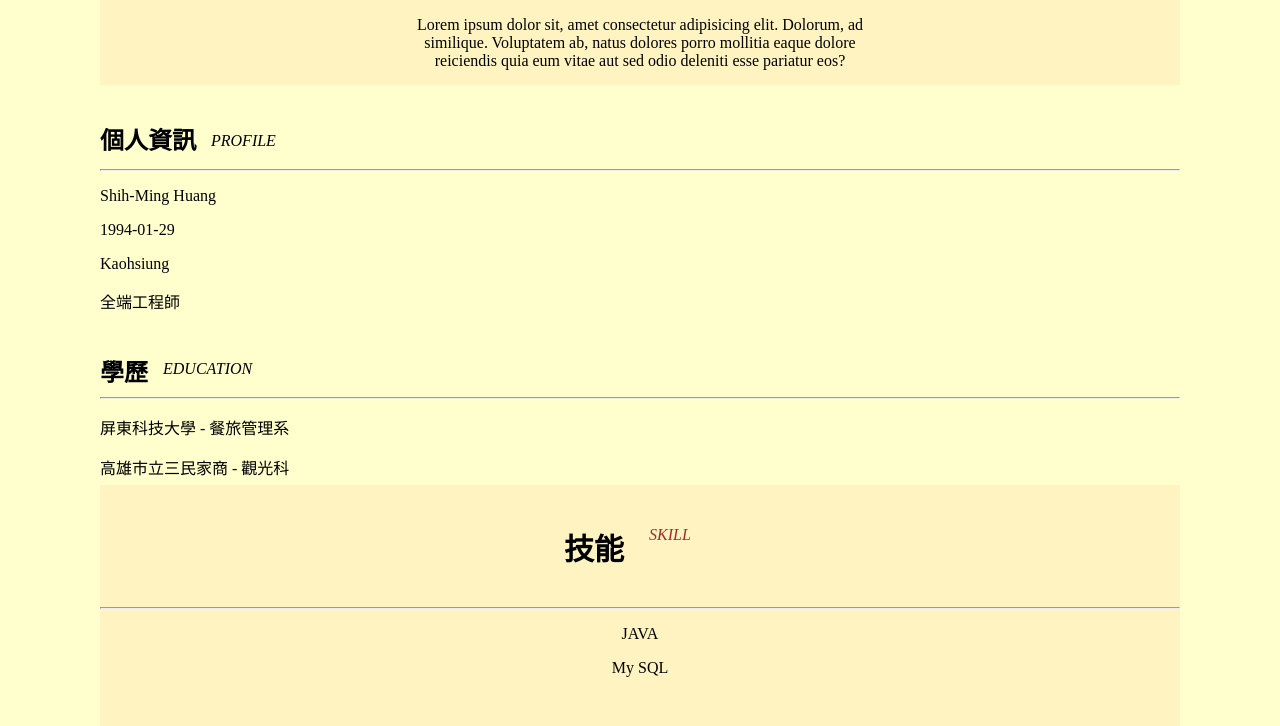
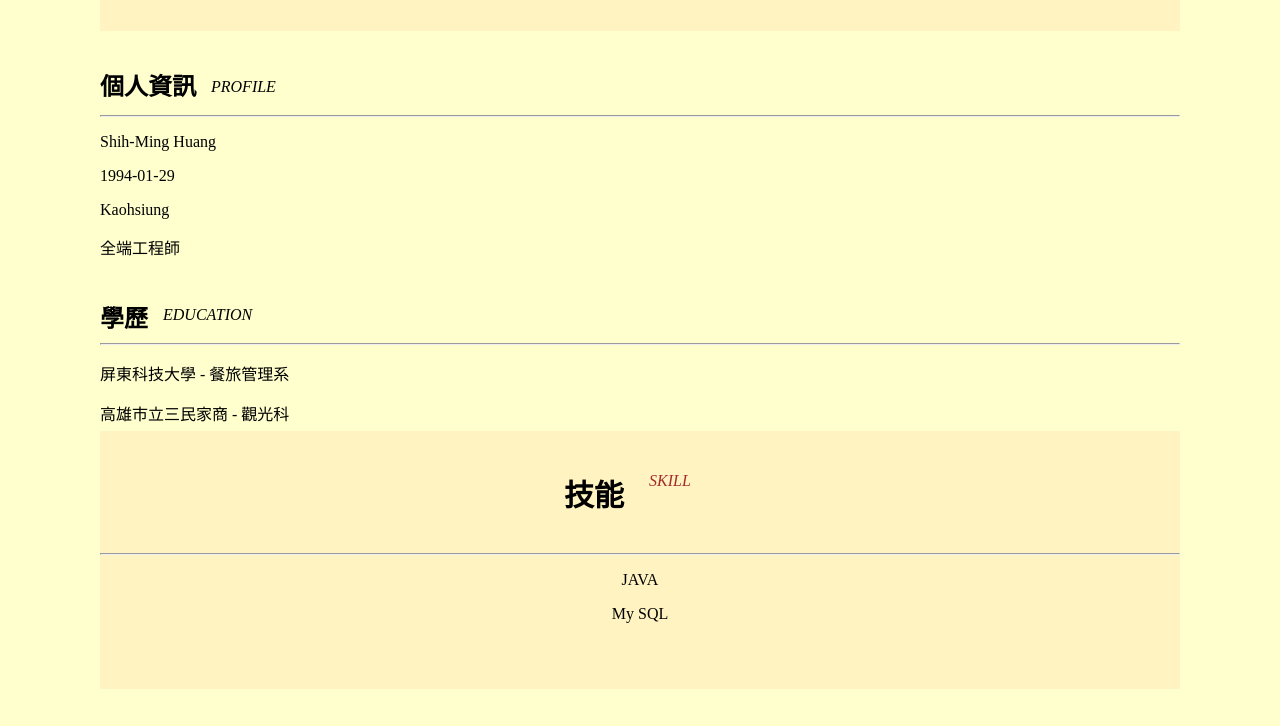
Before and after one commit to Shane360129/Test, a plain HTML site: page index.html in a window 1280 px wide. Shown: the part 268-994 px from the top of the page. Drawn offline with Linux system fonts and the light colour scheme.

Commit message:
Update index.html

```diff
--- a/index.html
+++ b/index.html
@@ -16,8 +16,7 @@
                 <img src="/IMG_4036.JPG" alt="頭像">
             </div>
             <h1>Shih-Ming Huang</h1>
-            <p>Lorem ipsum dolor sit, amet consectetur adipisicing elit. Dolorum, ad similique. Voluptatem ab, natus
-                dolores porro mollitia eaque dolore reiciendis quia eum vitae aut sed odio deleniti esse pariatur eos?
+            <p>
             </p>
         </div>
         <div class="info">
```
